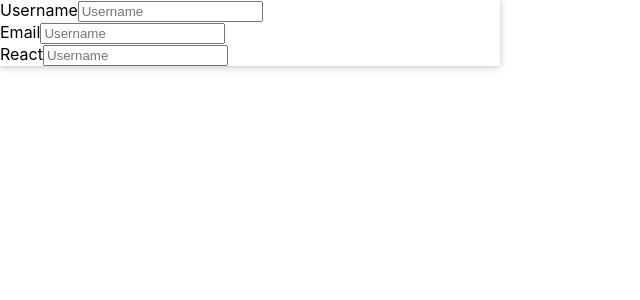
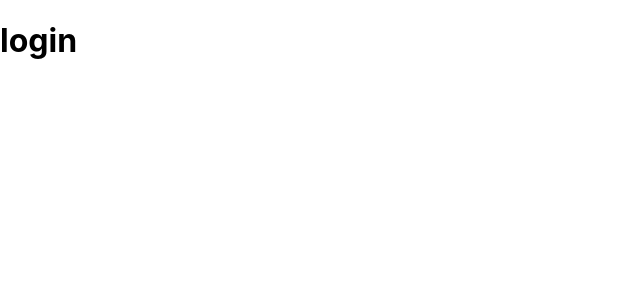
Before and after one commit to nbarkal/realtime-chat-front, a React (Create React App) app: page / in a window 1280 px wide. Shown: the top 300 px of the page, without its empty margins (0-640 px from the left). Built offline with nearby package versions, Linux system fonts and the light colour scheme.

Commit message:
feat: create setup for chat-app

```diff
--- a/src/App.js
+++ b/src/App.js
@@ -1,11 +1,14 @@
+import { useState } from "react";
 import "./App.css";
-import Register from "./RegisterForm/Register";
+import Chat from "./components/chat/Chat.jsx";
+import Auth from "./components/Auth.jsx";
 
+const App = () => {
+  const [isAuth, setIsAuth] = useState(false);
 
-function App() {
   return (
     <div>
-      <Register/>
+      {isAuth ? ( <Chat /> ) : ( <Auth/> )}
     </div>
   );
 }
--- /dev/null
+++ b/src/components/Auth.jsx
@@ -0,0 +1,15 @@
+import { useState } from "react";
+import Login from './LoginForm/Login'
+import Register from './RegisterForm/Register'
+
+const Auth = () => {
+    const [currentPage, setCurrentPage] = useState('login')
+
+    return (
+        <div>
+            {currentPage === 'login' ? <Login setCurrentPage={setCurrentPage} /> : <Register setCurrentPage={setCurrentPage} />}
+        </div>
+    )
+}
+
+export default Auth;
--- /dev/null
+++ b/src/components/LoginForm/Login.jsx
@@ -0,0 +1,11 @@
+import React from "react";
+
+const Login = () => {
+  return (
+    <div>
+        <h1>login</h1>
+    </div>
+  );
+};
+
+export default Login;
--- /dev/null
+++ b/src/components/chat/Chat.jsx
@@ -0,0 +1,11 @@
+
+
+const Chat = () => {
+    return (
+        <div className="chat">
+            <h1>REALTIME CHAT</h1>
+        </div>
+    )
+}
+
+export default Chat;
```
Also changed, not shown: src/components/RegisterForm/Register.css (renamed from src/RegisterForm/Register.css), src/components/RegisterForm/Register.js (renamed from src/RegisterForm/Register.js), 1 other file (tests, documents, lock files or other folders).
